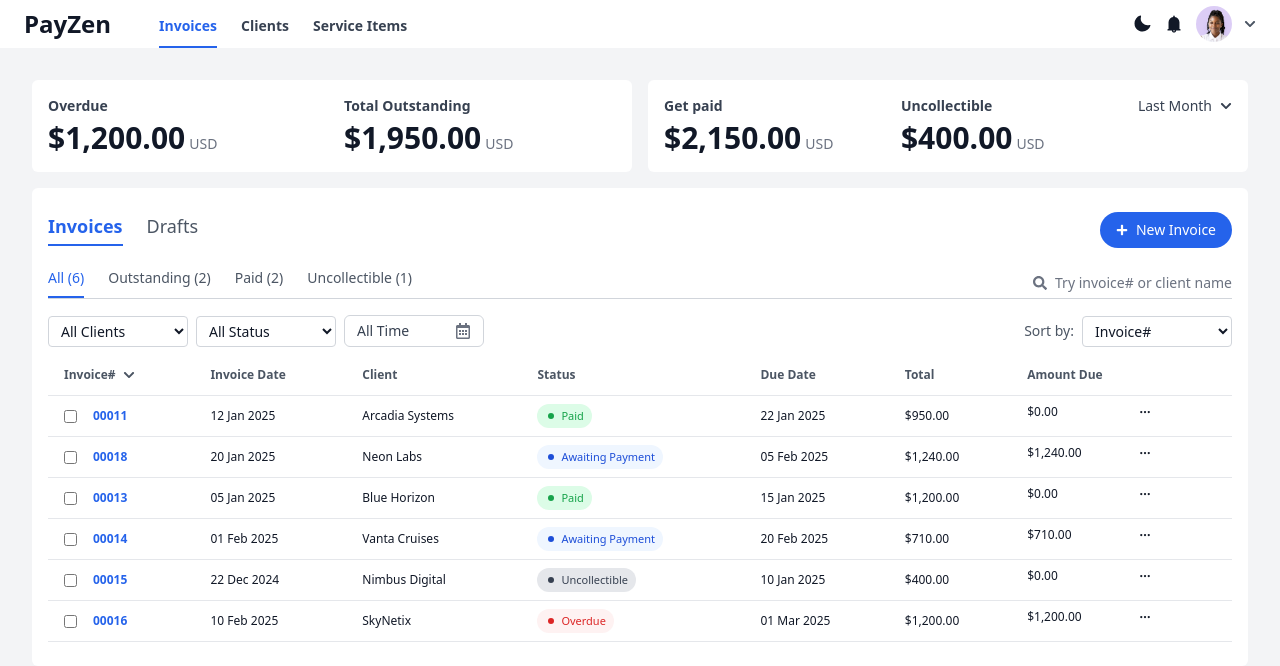
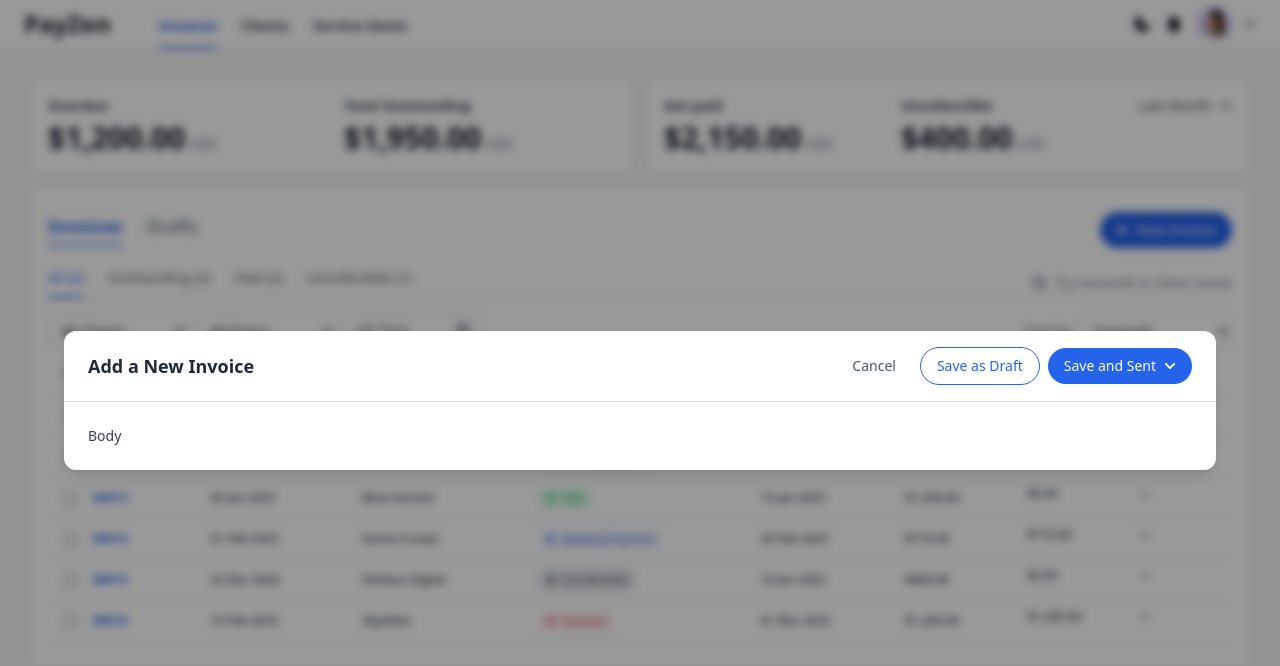
Before and after one commit to KikiXoxo/payzen-invoice-page, a React (Vite) app: page / in a window 1280 px wide. Both pictures are taken after a click on the button "New Invoice". Shown: the top 666 px of the page. Built offline with nearby package versions, Linux system fonts and the light colour scheme.

Commit message:
feat: add AddInvoiceModal component and integrate it into InvoicesCard

```diff
--- /dev/null
+++ b/src/components/invoice/AddInvoiceModal.jsx
@@ -0,0 +1,39 @@
+import { FaChevronDown } from 'react-icons/fa';
+
+const AddInvoiceModal = ({ isOpen, onClose }) => {
+  if (!isOpen) return null;
+
+  return (
+    <div className='fixed inset-0 bg-black/40 backdrop-blur-sm flex items-center justify-center z-[9999]'>
+      <div className='bg-white dark:bg-gray-800 w-full max-w-6xl rounded-xl shadow-lg'>
+        {/* Header */}
+        <div className='flex items-center justify-between px-6 py-4 border-b border-gray-300 dark:border-gray-700'>
+          <h2 className='text-lg font-semibold text-gray-800 dark:text-gray-100'>
+            Add a New Invoice
+          </h2>
+
+          <div className='flex items-center gap-2'>
+            <button
+              onClick={onClose}
+              className='mr-4 text-gray-600 dark:text-gray-300 text-sm hover:text-gray-800 dark:hover:text-gray-100'
+            >
+              Cancel
+            </button>
+            <button className='px-4 py-2 border border-blue-600 dark:border-indigo-300 text-blue-600 dark:text-indigo-300 rounded-full text-sm'>
+              Save as Draft
+            </button>
+            <button className='flex items-center gap-2 px-4 py-2 bg-blue-600 dark:text-gray-800 dark:bg-indigo-300 hover:bg-blue-700 dark:hover:bg-indigo-200 text-white rounded-full text-sm'>
+              Save and Sent
+              <FaChevronDown className='text-xs' />
+            </button>
+          </div>
+        </div>
+
+        {/* Body */}
+        <div className='p-6 text-gray-700 dark:text-gray-300 text-sm'>Body</div>
+      </div>
+    </div>
+  );
+};
+
+export default AddInvoiceModal;
--- a/src/components/invoice/InvoicesCard.jsx
+++ b/src/components/invoice/InvoicesCard.jsx
@@ -1,12 +1,14 @@
-// In InvoicesCard.jsx
-import { useEffect, useMemo } from 'react';
+import { useEffect, useMemo, useState } from 'react';
 import InvoicesList from './InvoicesList';
+import AddInvoiceModal from '../invoice/AddInvoiceModal';
 import { useInvoicesStore } from '../../stores/invoicesStore';
 import { FaRegCalendarAlt, FaSearch, FaPlus } from 'react-icons/fa';
 
 const tabs = ['All', 'Outstanding', 'Paid', 'Uncollectible'];
 
 const InvoicesCard = () => {
+  const [isModalOpen, setIsModalOpen] = useState(false);
+
   // Selectors to prevent unnecessary re-renders
   const fetchInvoices = useInvoicesStore(state => state.fetchInvoices);
   const invoices = useInvoicesStore(state => state.invoices);
@@ -66,7 +68,11 @@ const InvoicesCard = () => {
           </div>
         </div>
 
-        <button className='flex items-center gap-2 bg-blue-600 dark:text-gray-800 dark:bg-indigo-300 hover:bg-blue-700 dark:hover:bg-indigo-600 text-white px-4 py-2 rounded-full text-sm transition'>
+        {/* Open Invoice Modal */}
+        <button
+          onClick={() => setIsModalOpen(true)}
+          className='flex items-center gap-2 bg-blue-600 dark:text-gray-800 dark:bg-indigo-300 hover:bg-blue-700 dark:hover:bg-indigo-200 text-white px-4 py-2 rounded-full text-sm transition'
+        >
           <FaPlus className='text-xs' />
           New Invoice
         </button>
@@ -82,7 +88,7 @@ const InvoicesCard = () => {
               className={`cursor-pointer pb-2 font-medium text-sm ${
                 selectedStatusTab === tab
                   ? 'text-blue-600 dark:text-indigo-300 border-b-2 border-blue-600 dark:border-indigo-300'
-                  : 'text-gray-600 dark:text-gray-300'
+                  : 'text-gray-600 dark:text-gray-300 hover:text-gray-800 dark:hover:text-gray-100 '
               }`}
             >
               {tab} ({counts[tab]})
@@ -148,6 +154,12 @@ const InvoicesCard = () => {
         loading={loading}
         error={error}
       />
+
+      {/* New Invoice Modal */}
+      <AddInvoiceModal
+        isOpen={isModalOpen}
+        onClose={() => setIsModalOpen(false)}
+      />
     </div>
   );
 };
```
